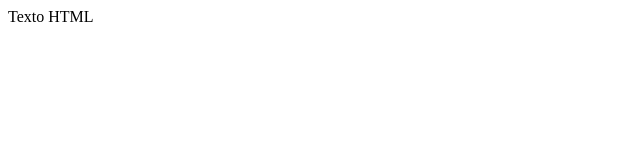
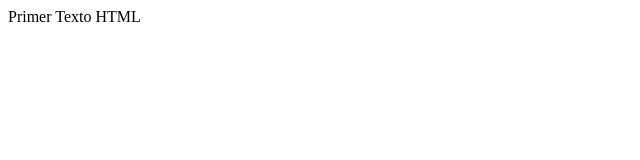
Before and after one commit to jmelo77/proyect, a plain HTML site: page index.html in a window 1280 px wide. Shown: the full height of the page, 0-640 px from the left. Drawn offline with Linux system fonts and the light colour scheme.

Commit message:
1er Commit

```diff
--- a/app.js
+++ b/app.js
@@ -1 +1 @@
-console.log("Hola mundo");
+console.log("Hola mundo 2020");
--- a/index.html
+++ b/index.html
@@ -1,4 +1,4 @@
 <html>
 <head></head>
-<body>Texto HTML</body>
+<body>Primer Texto HTML</body>
 </html>
```
